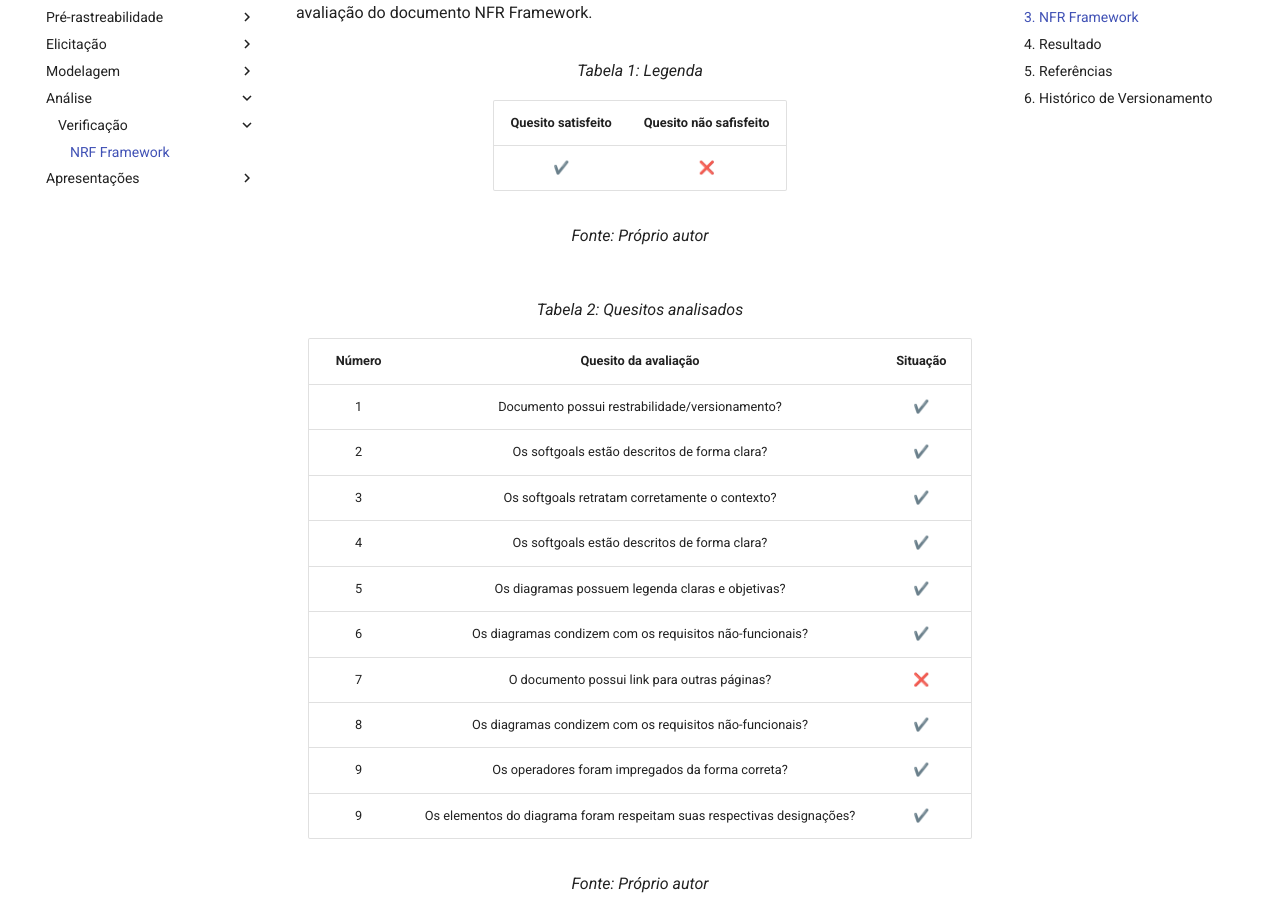
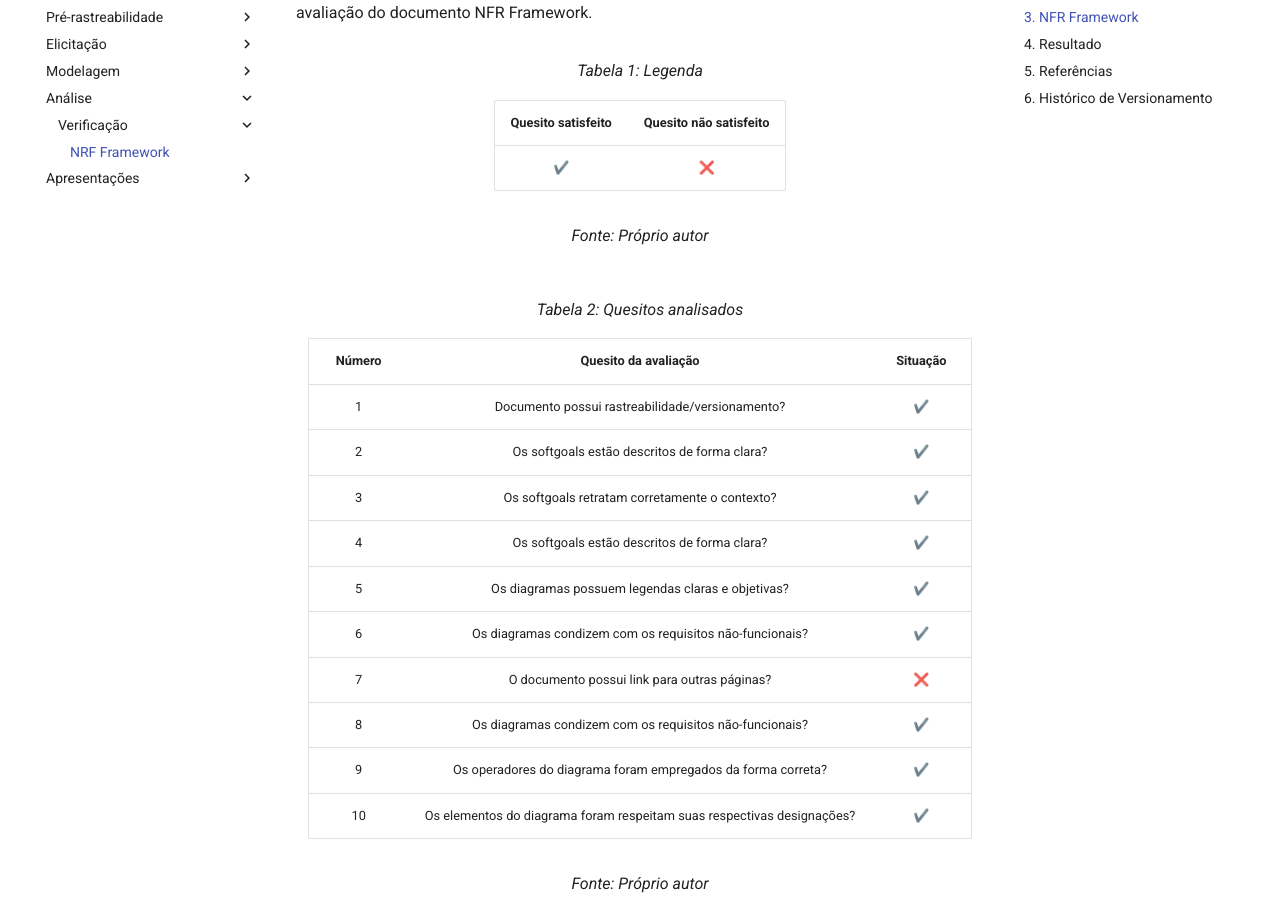
Before and after one commit to Requisitos-de-Software/2021.2-Prime-video, an MkDocs documentation site: the page built from docs/analise/verificacao/nfr_framework.md, in a window 1280 px wide and 1400 px high, scrolled down 472 px. Shown: the part 145-1055 px from the top of the window. Built offline with MkDocs 1.6.1 and Material for MkDocs 9.7.7, drawn with Linux system fonts in a browser that asks for light colours; comment, search, counter and statistics services are not loaded.

Commit message:
fix: Corrigindo erros de escrita

```diff
--- a/docs/analise/verificacao/nfr_framework.md
+++ b/docs/analise/verificacao/nfr_framework.md
@@ -24,7 +24,7 @@
     <thead>
       <tr>
         <th align="center">Quesito satisfeito</th>
-        <th align="center">Quesito não safisfeito</th>
+        <th align="center">Quesito não satisfeito</th>
       </tr>
     </thead>
     <tbody>
@@ -50,7 +50,7 @@
     <tbody>
       <tr>
         <td align="center">1</td>
-        <td align="center">Documento possui restrabilidade/versionamento?</td>
+        <td align="center">Documento possui rastreabilidade/versionamento?</td>
         <td align="center">✔️</td>
       </tr>
       <tr>
@@ -70,7 +70,7 @@
       </tr>
       <tr>
         <td align="center">5</td>
-        <td align="center">Os diagramas possuem legenda claras e objetivas?</td>
+        <td align="center">Os diagramas possuem legendas claras e objetivas?</td>
         <td align="center">✔️</td>
       </tr>
       <tr>
@@ -90,11 +90,11 @@
       </tr>
       <tr>
         <td align="center">9</td>
-        <td align="center">Os operadores foram impregados da forma correta?</td>
+        <td align="center">Os operadores do diagrama foram empregados da forma correta?</td>
         <td align="center">✔️</td>
       </tr>
        <tr>
-        <td align="center">9</td>
+        <td align="center">10</td>
         <td align="center">Os elementos do diagrama foram respeitam suas respectivas designações?</td>
         <td align="center">✔️</td>
       </tr>
```
